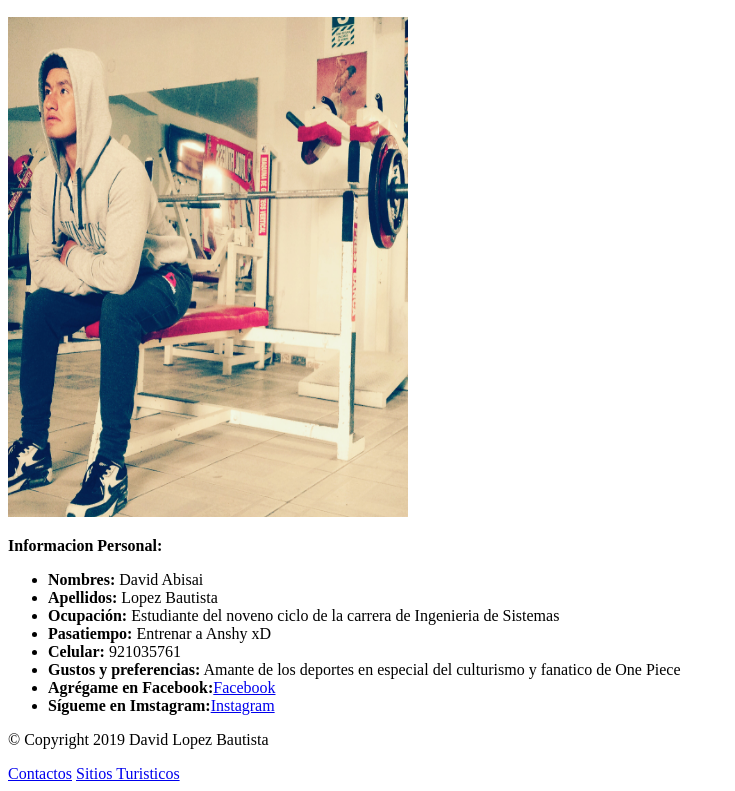
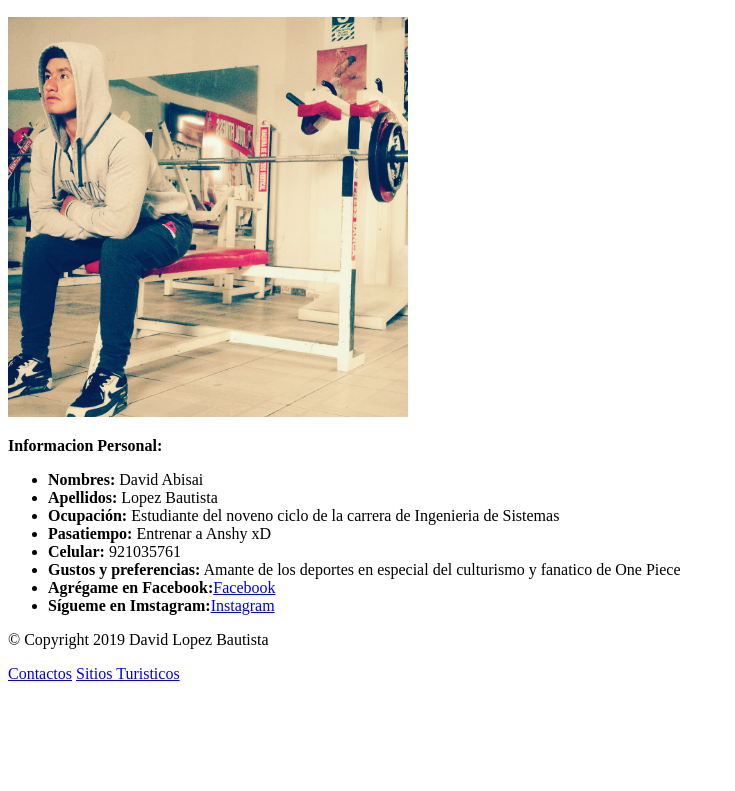
Before and after one commit to DavidLopezBautista/DavidLopezBautista.github.io, a plain HTML site: page index.html in a window 1280 px wide. Shown: the part 110-901 px from the top of the page, without its empty margins (0-735 px from the left). After the commit the page ends 801 px from the top, so only its background shows below. Drawn offline with Linux system fonts and the light colour scheme.

Commit message:
mi primer commit

```diff
--- a/index.html
+++ b/index.html
@@ -24,7 +24,7 @@
         <h1>Welcome</h1>
         <h2>David Lopez Bautista</h2>
         <p>
-            <img src="images\David2.jpg" alt="David Lopez" title="David Lopez" width="400" height="500" />
+            <img src="images\David2.jpg" alt="David Lopez" title="David Lopez" width="400" height="400" />
         </p>
     </header>
     <article>
```
